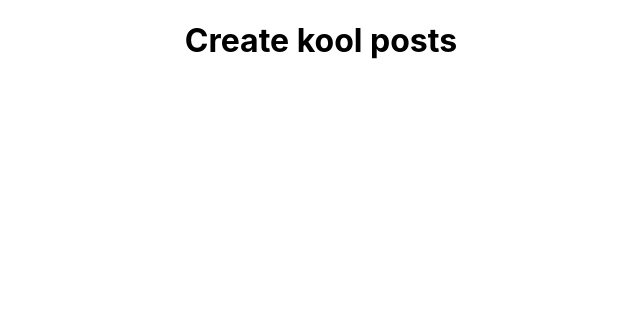
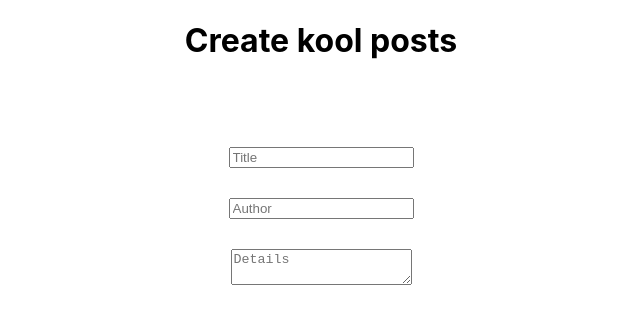
Before and after one commit to Nafff/blog-app, a React (Create React App) app in the folder client/: page /add-posts in a window 1280 px wide. Shown: the top 324 px of the page, without its empty margins (319-959 px from the left). Built offline with nearby package versions, Linux system fonts and the light colour scheme.

Commit message:
in PostCreate screen, added basic form input and centered on page

```diff
--- a/client/src/App.js
+++ b/client/src/App.js
@@ -4,6 +4,7 @@ import Home from "./screens/Home/Home";
 import "./screens/Home/Home.css";
 import Posts from "./screens/Posts/Posts";
 import PostCreate from "./screens/PostCreate/PostCreate";
+import "./screens/PostCreate/PostCreate.css";
 import PostDetails from "./screens/PostDetails/PostDetails";
 import PostEdit from "./screens/PostEdit/PostEdit";
 
--- a/client/src/screens/PostCreate/PostCreate.css
+++ b/client/src/screens/PostCreate/PostCreate.css
@@ -0,0 +1,12 @@
+.create-form {
+  padding-top: 50px;
+  display: flex;
+  flex-direction: column;
+  align-items: center;
+}
+
+.input-name,
+.input-author,
+.input-details {
+  margin: 15px;
+}
--- a/client/src/screens/PostCreate/PostCreate.jsx
+++ b/client/src/screens/PostCreate/PostCreate.jsx
@@ -1,7 +1,43 @@
+import { useState } from "react";
+
 function PostCreate() {
+  //   const [post, setPost] = useState({
+  // })
+
   return (
-    <h1>Create kool posts</h1>
-  )
+    <>
+      <h1>Create kool posts</h1>
+      <form className="create-form">
+        <input
+          className="input-name"
+          placeholder="Title"
+          // value={post.title}
+          name="title"
+          required
+          // onChange={handleChange}
+        />
+        <input
+          className="input-author"
+          placeholder="Author"
+          // value={post.author}
+          name="author"
+          required
+          // onChange={handleChange}
+        />
+        <textarea
+          className="input-details"
+          placeholder="Details"
+          // value={post.author}
+          name="details"
+          required
+          // onChange={handleChange}
+        />
+        {/* <button type="submit" className="submit-button">
+          Submit
+        </button> */}
+      </form>
+    </>
+  );
 }
 
 export default PostCreate;
```
